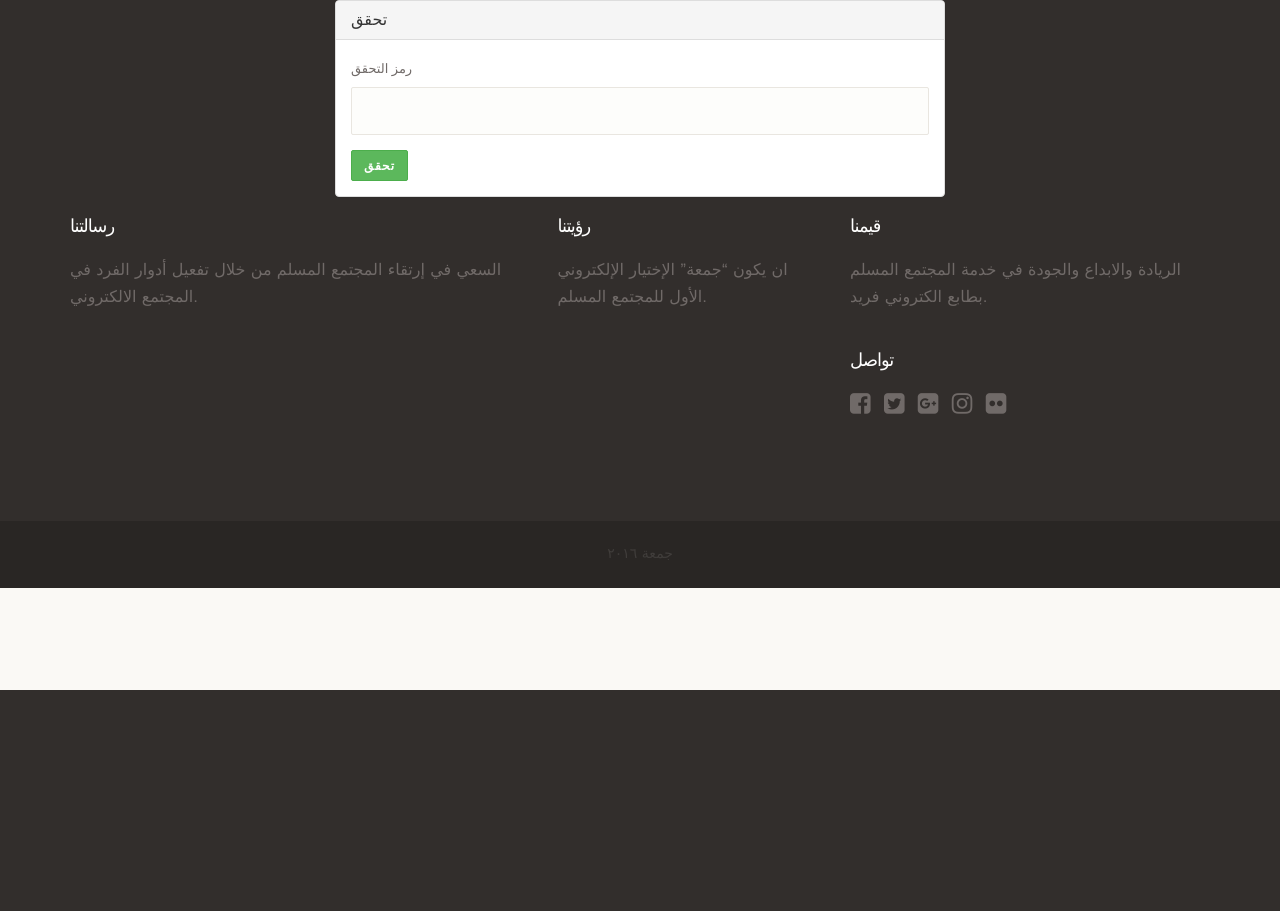
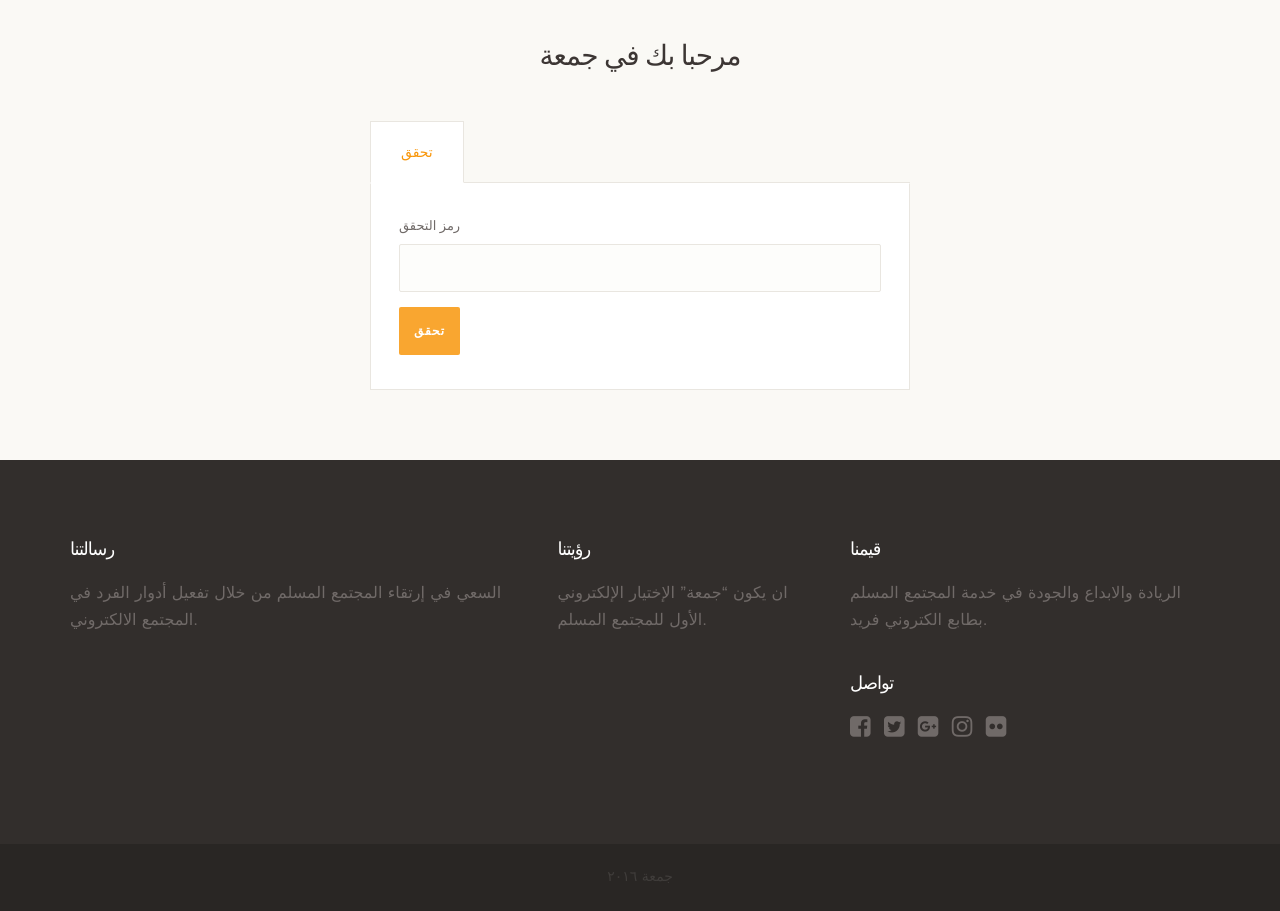
Before and after one commit to kaluaim/Jumuah, a Flask app: page /verify/2 in a window 1280 px wide. Shown: the part 110-1021 px from the top of the page. Before the commit the page ends 800 px from the top, so only its background shows below. Run offline with Flask 2, Linux system fonts and the light colour scheme; some libraries are stand-ins or nearby versions; some web fonts are replaced.

Commit message:
changing verify form theme

```diff
--- a/jumuah/templates/verify.html
+++ b/jumuah/templates/verify.html
@@ -2,22 +2,33 @@
 {% import "bootstrap/wtf.html" as wtf %}
 
 {% block content %}
-  <div class="col-md-3"></div>
-  <div class="col-md-6">
-    <div class="panel panel-default">
-      <div class="panel-heading">
-        <h3 class="panel-title">تحقق</h3>
+<div class="main-container">
+  <div class="container">
+    <div class="row">
+      <div class="col-md-12 tp-title-center"><h1>  مرحبا بك في جمعة</h1>
       </div>
-      <div class="panel-body">
+
+      </div>
+      <div class="col-md-offset-3 col-md-6 st-tabs">
+        <!-- Nav tabs -->
+        <ul class="nav nav-tabs" role="tablist">
+          <li role="presentation" class="active"><a href="#home" aria-controls="home" role="tab" data-toggle="tab">تحقق</a></li>
+        </ul>
+
+        <!-- Tab panes -->
+        <div class="tab-content ">
+          <div role="tabpanel" class="tab-pane active vendor-login" id="home">
             <form class="form" role="form" method="post" action="">
               {{ form.csrf_token }}
               {{ form.hidden_tag() }}
               {{ wtf.form_errors(form, hiddens="only") }}
               {{ wtf.form_field(form.otp_num) }}
-          <button class="btn btn-success" type="submit">تحقق</button>
+              <button class="btn tp-btn-primary tp-btn-lg" type="submit">تحقق</button>
+              <br><br>
             </form>
           </div>
         </div>
       </div>
-  <div class="col-md-3"></div>
+    </div>
+  </div>
 {% endblock content %}
```
Also changed, not shown: jumuah.db. Lines whose indentation alone changed are shown as unchanged.
